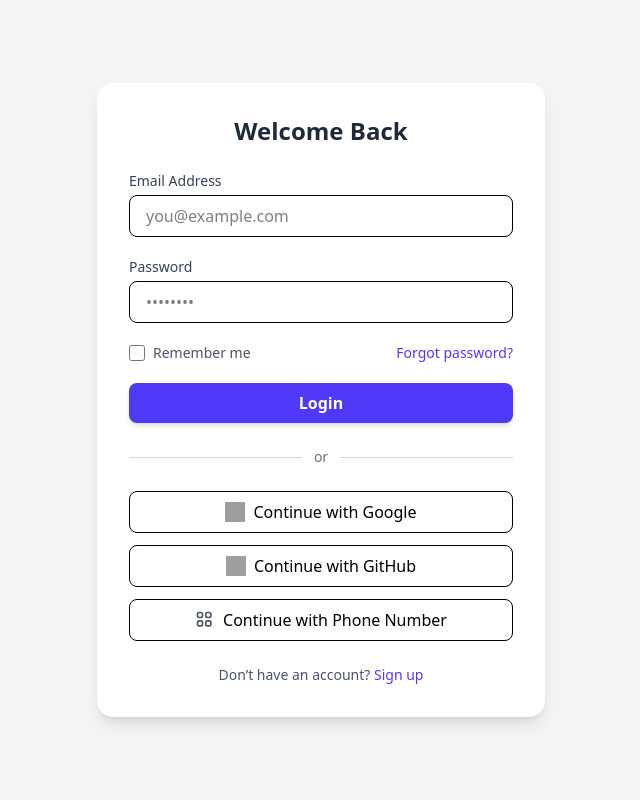
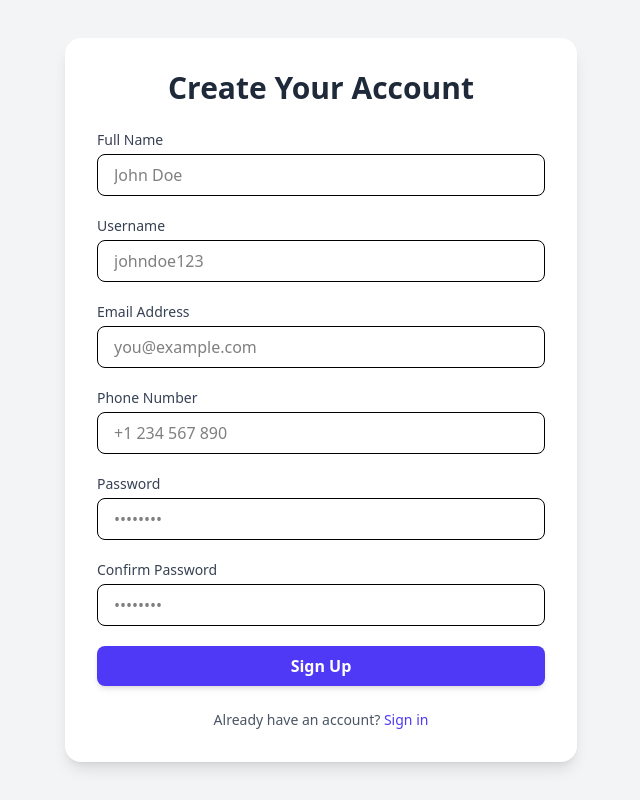
Before and after one commit to fancy-thunder/CollabStudy, a React (Vite) app: page / in a window 1280 px wide. Shown: the whole page, without its empty margins (319-959 px from the left). Built offline with nearby package versions, Linux system fonts and the light colour scheme; grey boxes are pictures that could not be loaded.

Commit message:
Added the Create Account page

```diff
--- a/src/App.jsx
+++ b/src/App.jsx
@@ -1,10 +1,12 @@
 import { useState } from "react";
+import SignIn from "./pages/SignIn/SignIn.jsx";
 import SignUp from "./pages/SignUp/SignUp.jsx";
 
 function App() {
   return (
     <>
-      <SignUp />
+      {/* <SignIn/> */}
+      <SignUp></SignUp>
     </>
   );
 }
--- /dev/null
+++ b/src/pages/SignIn/SignIn.jsx
@@ -0,0 +1,138 @@
+import React from "react";
+
+const SignIn = () => {
+  return (
+    <>
+      <div className="flex items-center justify-center min-h-screen bg-gray-100">
+        <div className="w-full max-w-md bg-white rounded-2xl shadow-lg p-8">
+          {/* Logo / Heading */}
+          <h2 className="text-2xl font-bold text-center text-gray-800 mb-6">
+            Welcome Back
+          </h2>
+
+          {/* Login Form */}
+          <form className="space-y-5">
+            {/* Email */}
+            <div>
+              <label
+                htmlFor="email"
+                className="block text-sm font-medium text-gray-700 mb-1"
+              >
+                Email/Phone Number
+              </label>
+              <input
+                type="text"
+                id="email"
+                name="email"
+                className="w-full px-4 py-2 border rounded-lg focus:outline-none focus:ring-2 focus:ring-indigo-500 focus:border-indigo-500"
+                placeholder="you@example.com/+1 234 567 890"
+                required
+              />
+            </div>
+
+            {/* Password */}
+            <div>
+              <label
+                htmlFor="password"
+                className="block text-sm font-medium text-gray-700 mb-1"
+              >
+                Password
+              </label>
+              <input
+                type="password"
+                id="password"
+                name="password"
+                className="w-full px-4 py-2 border rounded-lg focus:outline-none focus:ring-2 focus:ring-indigo-500 focus:border-indigo-500"
+                placeholder="••••••••"
+                required
+              />
+            </div>
+
+            {/* Remember + Forgot */}
+            <div className="flex items-center justify-between text-sm">
+              <label className="flex items-center">
+                <input
+                  type="checkbox"
+                  className="h-4 w-4 text-indigo-600 border-gray-300 rounded focus:ring-indigo-500"
+                />
+                <span className="ml-2 text-gray-600">Remember me</span>
+              </label>
+              <a
+                href="#"
+                className="text-indigo-600 hover:text-indigo-800 font-medium"
+              >
+                Forgot password?
+              </a>
+            </div>
+
+            {/* Button */}
+            <button
+              type="submit"
+              className="w-full py-2 px-4 bg-indigo-600 text-white font-semibold rounded-lg shadow-md hover:bg-indigo-700 focus:outline-none focus:ring-2 focus:ring-offset-2 focus:ring-indigo-500"
+            >
+              Login
+            </button>
+          </form>
+
+          {/* Divider */}
+          <div className="flex items-center my-6">
+            <div className="flex-grow h-px bg-gray-300"></div>
+            <span className="px-3 text-sm text-gray-500">or</span>
+            <div className="flex-grow h-px bg-gray-300"></div>
+          </div>
+
+          {/* Social Login */}
+          <div className="space-y-3">
+            <button className="w-full flex items-center justify-center gap-2 py-2 border rounded-lg hover:bg-gray-50">
+              <img
+                src="https://www.svgrepo.com/show/355037/google.svg"
+                alt="Google"
+                className="w-5 h-5"
+              />
+              <span>Continue with Google</span>
+            </button>
+            <button className="w-full flex items-center justify-center gap-2 py-2 border rounded-lg hover:bg-gray-50">
+              <img
+                src="https://www.svgrepo.com/show/349375/github.svg"
+                alt="GitHub"
+                className="w-5 h-5"
+              />
+              <span>Continue with GitHub</span>
+            </button>
+            <button className="w-full flex items-center justify-center gap-2 py-2 border rounded-lg hover:bg-gray-50">
+              {/* Simple phone icon SVG */}
+              <svg
+                xmlns="http://www.w3.org/2000/svg"
+                className="w-5 h-5 text-gray-600"
+                fill="none"
+                viewBox="0 0 24 24"
+                stroke="currentColor"
+              >
+                <path
+                  strokeLinecap="round"
+                  strokeLinejoin="round"
+                  strokeWidth={2}
+                  d="M3 5a2 2 0 012-2h2a2 2 0 012 2v2a2 2 0 01-2 2H5a2 2 0 01-2-2V5zm0 10a2 2 0 012-2h2a2 2 0 012 2v2a2 2 0 01-2 2H5a2 2 0 01-2-2v-2zm10-10a2 2 0 012-2h2a2 2 0 012 2v2a2 2 0 01-2 2h-2a2 2 0 01-2-2V5zm0 10a2 2 0 012-2h2a2 2 0 012 2v2a2 2 0 01-2 2h-2a2 2 0 01-2-2v-2z"
+                />
+              </svg>
+              <span>Continue with Phone Number</span>
+            </button>
+          </div>
+
+          {/* Sign up */}
+          <p className="mt-6 text-center text-sm text-gray-600">
+            Don’t have an account?{" "}
+            <a
+              href="#"
+              className="text-indigo-600 hover:text-indigo-800 font-medium"
+            >
+              Sign up
+            </a>
+          </p>
+        </div>
+      </div>
+    </>
+  );
+};
+
+export default SignIn;
--- a/src/pages/SignUp/SignUp.jsx
+++ b/src/pages/SignUp/SignUp.jsx
@@ -2,17 +2,52 @@
 
 const SignUp = () => {
   return (
-    <>
     <div className="flex items-center justify-center min-h-screen bg-gray-100">
-        <div className="w-full max-w-md bg-white rounded-2xl shadow-lg p-8">
-          {/* Logo / Heading */}
-          <h2 className="text-2xl font-bold text-center text-gray-800 mb-6">
-            Welcome Back
+      <div className="w-full max-w-lg bg-white rounded-2xl shadow-lg p-8">
+        {/* Heading */}
+        <h2 className="text-3xl font-bold text-center text-gray-800 mb-6">
+          Create Your Account
         </h2>
 
-          {/* Login Form */}
+        {/* Sign Up Form */}
         <form className="space-y-5">
-            {/* Email */}
+          {/* Full Name */}
+          <div>
+            <label
+              htmlFor="fullName"
+              className="block text-sm font-medium text-gray-700 mb-1"
+            >
+              Full Name
+            </label>
+            <input
+              type="text"
+              id="fullName"
+              name="fullName"
+              placeholder="John Doe"
+              className="w-full px-4 py-2 border rounded-lg focus:outline-none focus:ring-2 focus:ring-indigo-500 focus:border-indigo-500"
+              required
+            />
+          </div>
+
+          {/* Username */}
+          <div>
+            <label
+              htmlFor="username"
+              className="block text-sm font-medium text-gray-700 mb-1"
+            >
+              Username
+            </label>
+            <input
+              type="text"
+              id="username"
+              name="username"
+              placeholder="johndoe123"
+              className="w-full px-4 py-2 border rounded-lg focus:outline-none focus:ring-2 focus:ring-indigo-500 focus:border-indigo-500"
+              required
+            />
+          </div>
+
+          {/* Email Address */}
           <div>
             <label
               htmlFor="email"
@@ -24,8 +59,26 @@
               type="email"
               id="email"
               name="email"
+              placeholder="you@example.com"
               className="w-full px-4 py-2 border rounded-lg focus:outline-none focus:ring-2 focus:ring-indigo-500 focus:border-indigo-500"
-                placeholder="you@example.com"
+              required
+            />
+          </div>
+
+          {/* Phone Number */}
+          <div>
+            <label
+              htmlFor="phone"
+              className="block text-sm font-medium text-gray-700 mb-1"
+            >
+              Phone Number
+            </label>
+            <input
+              type="tel"
+              id="phone"
+              name="phone"
+              placeholder="+1 234 567 890"
+              className="w-full px-4 py-2 border rounded-lg focus:outline-none focus:ring-2 focus:ring-indigo-500 focus:border-indigo-500"
               required
             />
           </div>
@@ -42,96 +95,51 @@
               type="password"
               id="password"
               name="password"
+              placeholder="••••••••"
               className="w-full px-4 py-2 border rounded-lg focus:outline-none focus:ring-2 focus:ring-indigo-500 focus:border-indigo-500"
-                placeholder="••••••••"
               required
             />
           </div>
 
-            {/* Remember + Forgot */}
-            <div className="flex items-center justify-between text-sm">
-              <label className="flex items-center">
+          {/* Confirm Password */}
+          <div>
+            <label
+              htmlFor="confirmPassword"
+              className="block text-sm font-medium text-gray-700 mb-1"
+            >
+              Confirm Password
+            </label>
             <input
-                  type="checkbox"
-                  className="h-4 w-4 text-indigo-600 border-gray-300 rounded focus:ring-indigo-500"
+              type="password"
+              id="confirmPassword"
+              name="confirmPassword"
+              placeholder="••••••••"
+              className="w-full px-4 py-2 border rounded-lg focus:outline-none focus:ring-2 focus:ring-indigo-500 focus:border-indigo-500"
+              required
             />
-                <span className="ml-2 text-gray-600">Remember me</span>
-              </label>
+          </div>
+
+          {/* Submit Button */}
+          <button
+            type="submit"
+            className="w-full py-2 px-4 bg-indigo-600 text-white font-semibold rounded-lg shadow-md hover:bg-indigo-700 focus:outline-none focus:ring-2 focus:ring-offset-2 focus:ring-indigo-500"
+          >
+            Sign Up
+          </button>
+        </form>
+
+        {/* Sign in link */}
+        <p className="mt-6 text-center text-sm text-gray-600">
+          Already have an account?{" "}
           <a
             href="#"
             className="text-indigo-600 hover:text-indigo-800 font-medium"
           >
-                Forgot password?
-              </a>
-            </div>
-
-            {/* Button */}
-            <button
-              type="submit"
-              className="w-full py-2 px-4 bg-indigo-600 text-white font-semibold rounded-lg shadow-md hover:bg-indigo-700 focus:outline-none focus:ring-2 focus:ring-offset-2 focus:ring-indigo-500"
-            >
-              Login
-            </button>
-          </form>
-
-          {/* Divider */}
-          <div className="flex items-center my-6">
-            <div className="flex-grow h-px bg-gray-300"></div>
-            <span className="px-3 text-sm text-gray-500">or</span>
-            <div className="flex-grow h-px bg-gray-300"></div>
-          </div>
-
-          {/* Social Login */}
-          <div className="space-y-3">
-            <button className="w-full flex items-center justify-center gap-2 py-2 border rounded-lg hover:bg-gray-50">
-              <img
-                src="https://www.svgrepo.com/show/355037/google.svg"
-                alt="Google"
-                className="w-5 h-5"
-              />
-              <span>Continue with Google</span>
-            </button>
-            <button className="w-full flex items-center justify-center gap-2 py-2 border rounded-lg hover:bg-gray-50">
-              <img
-                src="https://www.svgrepo.com/show/349375/github.svg"
-                alt="GitHub"
-                className="w-5 h-5"
-              />
-              <span>Continue with GitHub</span>
-            </button>
-            <button className="w-full flex items-center justify-center gap-2 py-2 border rounded-lg hover:bg-gray-50">
-              {/* Simple phone icon SVG */}
-              <svg
-                xmlns="http://www.w3.org/2000/svg"
-                className="w-5 h-5 text-gray-600"
-                fill="none"
-                viewBox="0 0 24 24"
-                stroke="currentColor"
-              >
-                <path
-                  strokeLinecap="round"
-                  strokeLinejoin="round"
-                  strokeWidth={2}
-                  d="M3 5a2 2 0 012-2h2a2 2 0 012 2v2a2 2 0 01-2 2H5a2 2 0 01-2-2V5zm0 10a2 2 0 012-2h2a2 2 0 012 2v2a2 2 0 01-2 2H5a2 2 0 01-2-2v-2zm10-10a2 2 0 012-2h2a2 2 0 012 2v2a2 2 0 01-2 2h-2a2 2 0 01-2-2V5zm0 10a2 2 0 012-2h2a2 2 0 012 2v2a2 2 0 01-2 2h-2a2 2 0 01-2-2v-2z"
-                />
-              </svg>
-              <span>Continue with Phone Number</span>
-            </button>
-          </div>
-
-          {/* Sign up */}
-          <p className="mt-6 text-center text-sm text-gray-600">
-            Don’t have an account?{" "}
-            <a
-              href="#"
-              className="text-indigo-600 hover:text-indigo-800 font-medium"
-            >
-              Sign up
+            Sign in
           </a>
         </p>
       </div>
     </div>
-    </>
   );
 };
 
```
Lines whose indentation alone changed are shown as unchanged.
